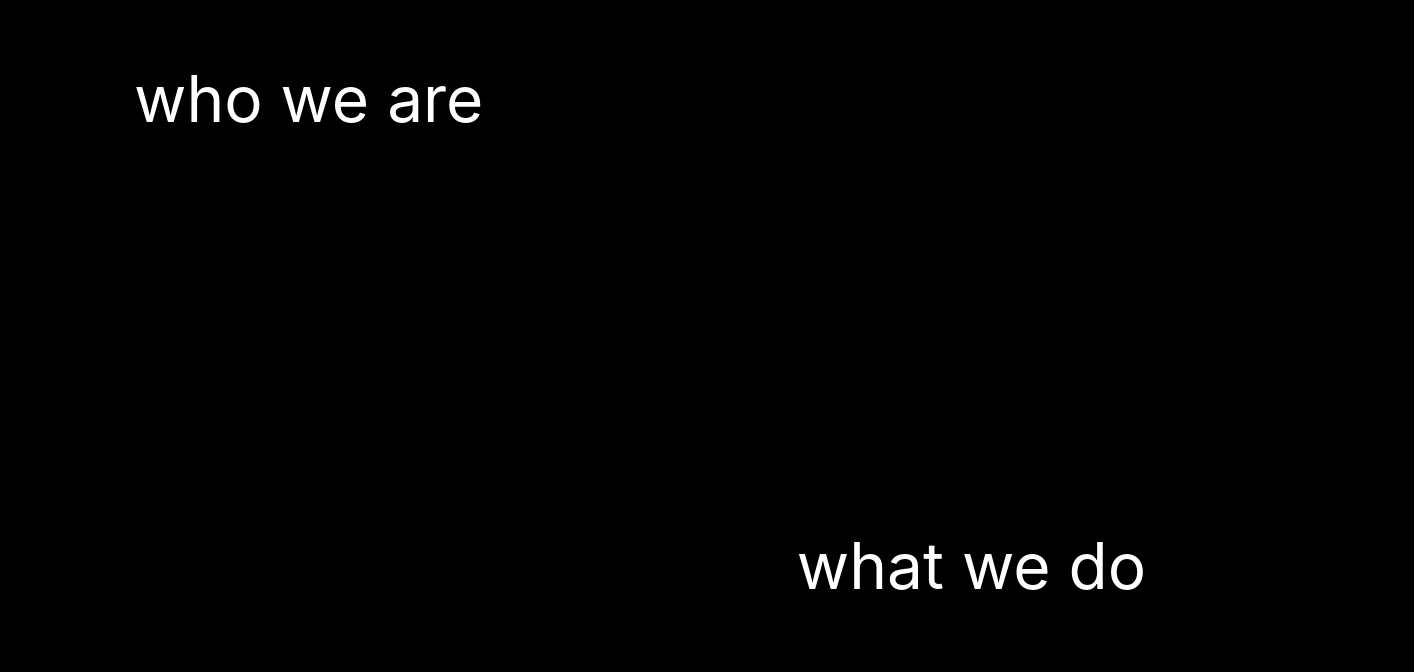
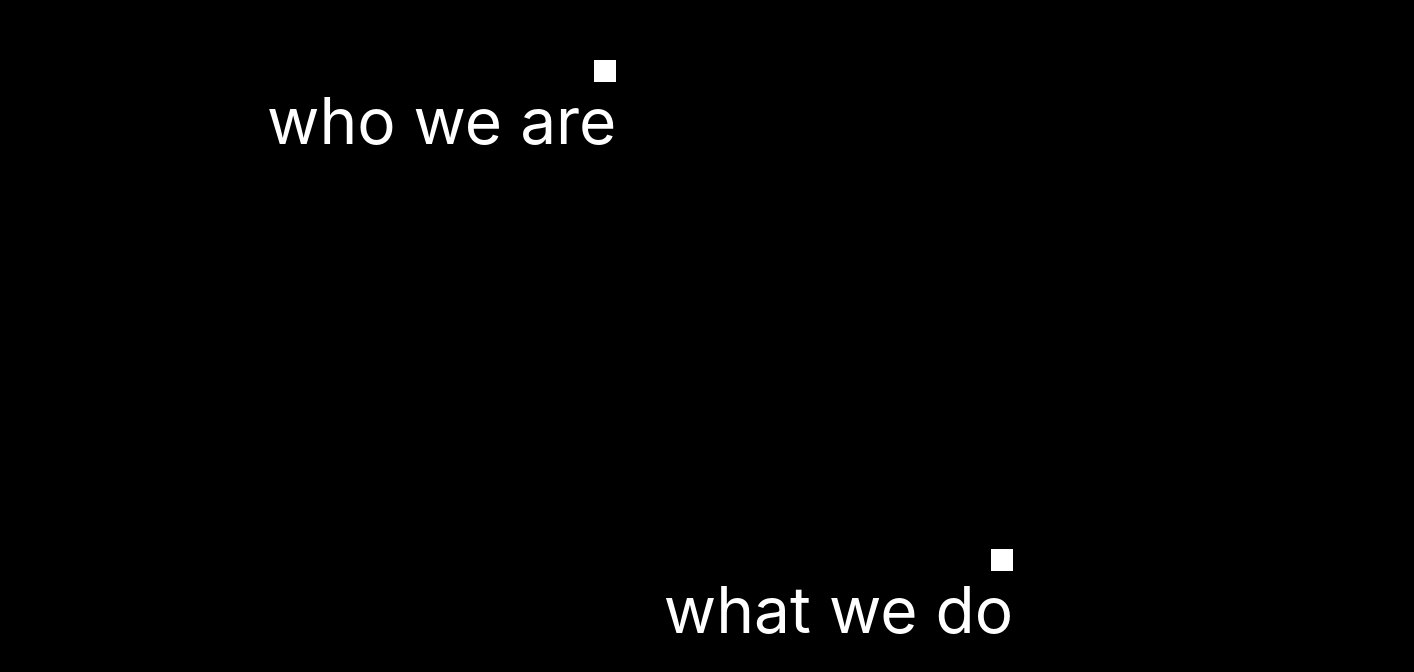
Before and after one commit to jimmimmim/2022-ewhachain-summer-web-temp, a React (Create React App) app: page / in a window 1280 px wide. Shown: the part 2461-3133 px from the top of the page, 1414 px wide, since content can reach past the window. Built offline with nearby package versions, Linux system fonts and the light colour scheme.

Commit message:
Generate files

```diff
--- a/src/component/homeContent/slogan/index.css
+++ b/src/component/homeContent/slogan/index.css
@@ -32,6 +32,7 @@
     background: -webkit-linear-gradient(rgba(0, 220, 180, 1), rgba(128, 0, 255, 1)) !important;
     -webkit-background-clip: text !important;
     -webkit-text-fill-color: transparent !important;
+
 }
 
 .slogan-2 {
--- a/src/component/homeContent/who/index.css
+++ b/src/component/homeContent/who/index.css
@@ -18,21 +18,23 @@
 }
 
 .who-div1 {
+    width: max-content;
     position: relative;
-    left: 134px;
+    left: 267px;
     margin-bottom: 390px;
 }
 
 .who-div2 {
-    position: relative;
-    right: 134px;
+    width: max-content;
+    position: absolute;
+    right: 267px;
     margin-bottom: 390px;
 }
 
 .square-who {
     float: right;
     margin-left: 300px;
-    width: 11px;
-    padding-bottom: 11px;
+    width: 22px;
+    padding-bottom: 22px;
     background-color: rgb(255, 255, 255);
 }
--- a/src/component/homeContent/who/index.tsx
+++ b/src/component/homeContent/who/index.tsx
@@ -5,10 +5,16 @@ function Who() {
     return (
       <div className='who'>
         <div className='who-div1'>
-          <p className='who-p1'>who we are</p>
+          <div className='square-who'></div>
+          <a href="#;">
+            <p className='who-p1'>who we are</p>
+          </a>
         </div>
         <div className='who-div2'>
+          <div className='square-who'></div>
+          <a href="../whatContent/About.tsx">
           <p className='who-p2'>what we do</p>
+          </a>
         </div>
       </div>
     );
```
Also changed, not shown: src/component/whatContent/About.tsx (added, +16 -0 lines), src/component/whatContent/activities/index.tsx (added, +12 -0 lines), src/component/whatContent/curriculum/index.tsx (added, +17 -0 lines), package.json (line endings or trailing spaces), src/component/whatContent/activities/index.css (added), src/component/whatContent/curriculum/index.css (added), 2 other files (tests, documents, lock files or other folders).
